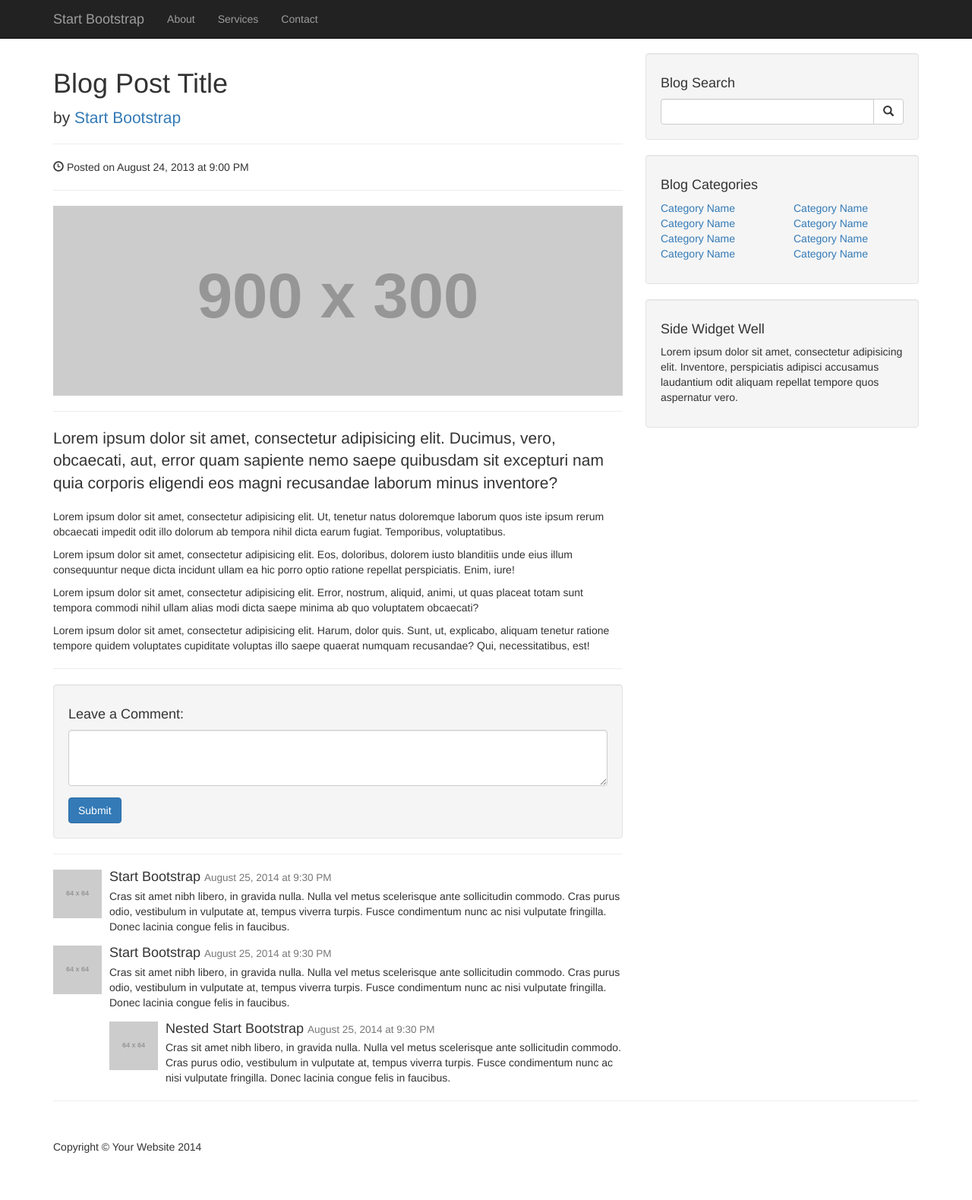
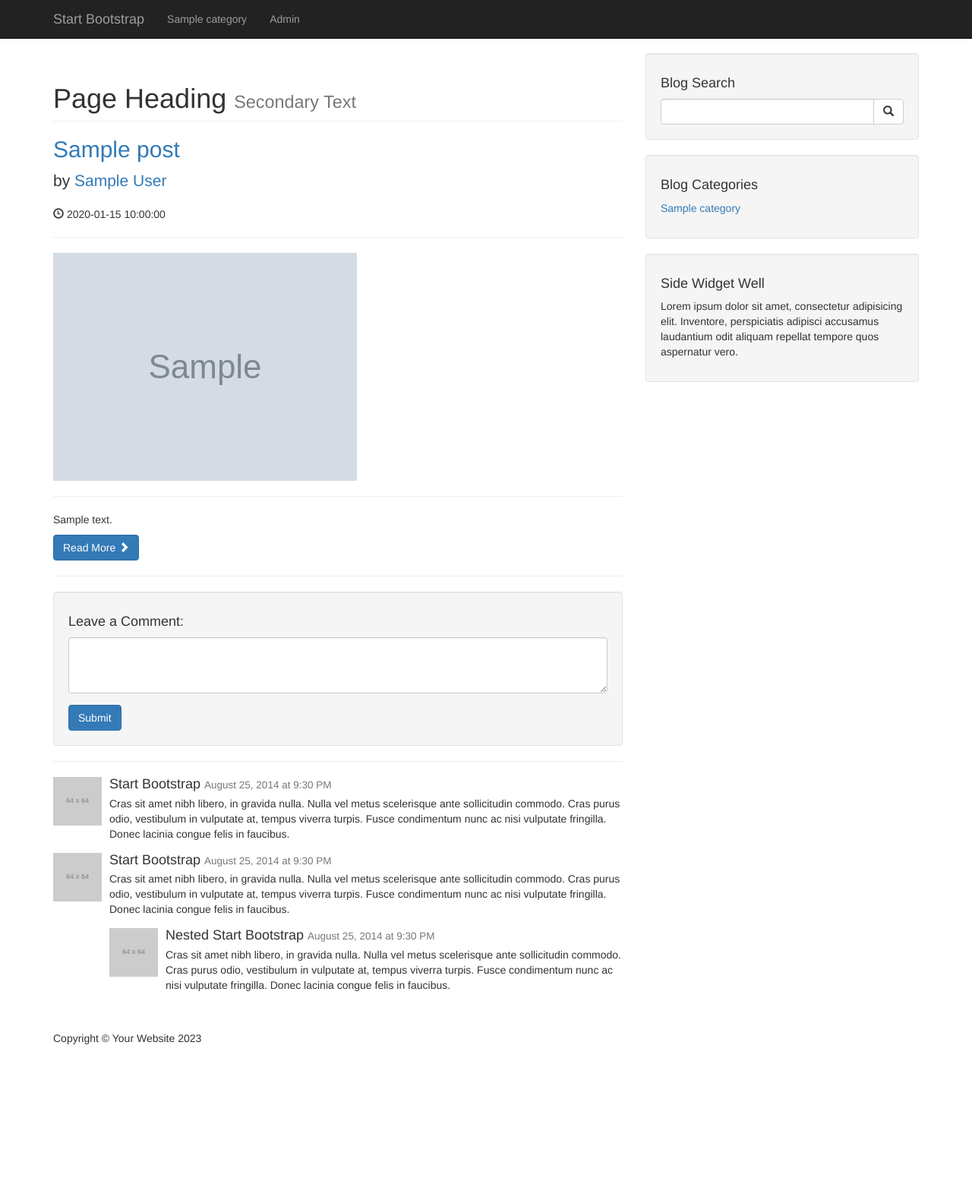
Before and after one commit to Albinaaaaa/cms-blogging-system-project, a PHP site: page /post.php?p-id=1 in a window 1280 px wide. Shown: the whole page at 76% size. After the commit the page ends 1375 px from the top, so only its background shows below. Run offline with PHP 8.4, Linux system fonts and the light colour scheme; tables that the repository leaves empty or names only in its code hold one stand-in row (values such as "Sample post"); grey boxes marked "Sample" are stand-in pictures; grey boxes labelled with a size stand in for pictures from a placeholder-image service; some libraries are stand-ins or nearby versions.

Commit message:
add individual post page and link

```diff
--- a/admin/includes/edit_post.php
+++ b/admin/includes/edit_post.php
@@ -1,4 +1,5 @@
 <?php
+ob_start();
 
 if (isset($_GET['p-id'])) {
 	$thePostId = $_GET['p-id'];
@@ -60,6 +61,7 @@ if (isset($_POST['update-post'])) {
 	if (!$updatePostQuery) {
 		die("Query failed");
 	}
+	header("Location: posts.php");
 }
 ?>
 
@@ -101,7 +103,7 @@ if (isset($_POST['update-post'])) {
 
 	<div class="form-group">
 		<label for="post-image">Post image</label>
-		<img src="<?php echo $postImage; ?>" alt="Background image">
+		<img style="max-width: 150px;" src="<?php echo $postImage; ?>" alt="Background image">
 		<input type="file" name="post-image" id="post-image">
 	</div>
 
--- a/index.php
+++ b/index.php
@@ -22,6 +22,7 @@ include "includes/header.php";
                 $selectAllPostsQuery = $mysql->query($query);
 
                 while ($row = $selectAllPostsQuery->fetch_assoc()) {
+                    $postId = $row['post_id'];
                     $postTitle = $row['post_title'];
                     $postTags = $row['post_tags'];
                     $postStatus = $row['post_status'];
@@ -39,7 +40,7 @@ include "includes/header.php";
 
                     <!-- First Blog Post -->
                     <h2>
-                        <a href="#"><?php echo $postTitle; ?></a>
+                        <a href="post.php?p-id=<?php echo $postId; ?>"><?php echo $postTitle; ?></a>
                     </h2>
                     <p class="lead">
                         by <a href="index.php"><?php echo $postAuthor; ?></a>
--- a/post.php
+++ b/post.php
@@ -1,103 +1,72 @@
-<!DOCTYPE html>
-<html lang="en">
-
-<head>
-
-    <meta charset="utf-8">
-    <meta http-equiv="X-UA-Compatible" content="IE=edge">
-    <meta name="viewport" content="width=device-width, initial-scale=1">
-    <meta name="description" content="">
-    <meta name="author" content="">
-
-    <title>Blog Post - Start Bootstrap Template</title>
-
-    <!-- Bootstrap Core CSS -->
-    <link href="css/bootstrap.min.css" rel="stylesheet">
-
-    <!-- Custom CSS -->
-    <link href="css/blog-post.css" rel="stylesheet">
-
-    <!-- HTML5 Shim and Respond.js IE8 support of HTML5 elements and media queries -->
-    <!-- WARNING: Respond.js doesn't work if you view the page via file:// -->
-    <!--[if lt IE 9]>
-        <script src="https://oss.maxcdn.com/libs/html5shiv/3.7.0/html5shiv.js"></script>
-        <script src="https://oss.maxcdn.com/libs/respond.js/1.4.2/respond.min.js"></script>
-    <![endif]-->
-
-</head>
+<?php
+include "includes/db.php";
+include "includes/header.php";
+?>
 
 <body>
 
     <!-- Navigation -->
-    <nav class="navbar navbar-inverse navbar-fixed-top" role="navigation">
-        <div class="container">
-            <!-- Brand and toggle get grouped for better mobile display -->
-            <div class="navbar-header">
-                <button type="button" class="navbar-toggle" data-toggle="collapse" data-target="#bs-example-navbar-collapse-1">
-                    <span class="sr-only">Toggle navigation</span>
-                    <span class="icon-bar"></span>
-                    <span class="icon-bar"></span>
-                    <span class="icon-bar"></span>
-                </button>
-                <a class="navbar-brand" href="#">Start Bootstrap</a>
-            </div>
-            <!-- Collect the nav links, forms, and other content for toggling -->
-            <div class="collapse navbar-collapse" id="bs-example-navbar-collapse-1">
-                <ul class="nav navbar-nav">
-                    <li>
-                        <a href="#">About</a>
-                    </li>
-                    <li>
-                        <a href="#">Services</a>
-                    </li>
-                    <li>
-                        <a href="#">Contact</a>
-                    </li>
-                </ul>
-            </div>
-            <!-- /.navbar-collapse -->
-        </div>
-        <!-- /.container -->
-    </nav>
+    <?php
+    include "includes/navigation.php";
+    ?>
 
     <!-- Page Content -->
-    <div class="container">
+    <main class="container">
 
         <div class="row">
 
-            <!-- Blog Post Content Column -->
-            <div class="col-lg-8">
+            <!-- Blog Entries Column -->
+            <div class="col-md-8">
 
-                <!-- Blog Post -->
 
-                <!-- Title -->
-                <h1>Blog Post Title</h1>
+                <body>
+                    <?php
 
-                <!-- Author -->
+                    if (isset($_GET['p-id'])) {
+                        $thePostId = $_GET['p-id'];
+                    }
+
+                    $query = "SELECT * FROM posts WHERE post_id = $thePostId";
+                    $selectAllPostsQuery = $mysql->query($query);
+
+                    while ($row = $selectAllPostsQuery->fetch_assoc()) {
+                        $postTitle = $row['post_title'];
+                        $postTags = $row['post_tags'];
+                        $postStatus = $row['post_status'];
+                        $postAuthor = $row['post_author'];
+                        $postDate = $row['post_date'];
+                        $postImage = $row['post_image'];
+                        $postContent = $row['post_content'];
+                    ?>
+
+                        <h1 class="page-header">
+                            Page Heading
+                            <small>Secondary Text</small>
+                        </h1>
+
+                        <!-- First Blog Post -->
+                        <h2>
+                            <a href="#"><?php echo $postTitle; ?></a>
+                        </h2>
                         <p class="lead">
-                    by <a href="#">Start Bootstrap</a>
+                            by <a href="index.php"><?php echo $postAuthor; ?></a>
                         </p>
+                        <p><span class="glyphicon glyphicon-time"></span> <?php echo $postDate; ?></p>
+                        <hr>
+                        <img class="img-responsive" src="<?php if (str_contains($postImage, 'http')) {
+                                                                echo $postImage;
+                                                            } else {
+                                                                echo 'images/' . $postImage;
+                                                            } ?>" alt="Background image">
+                        <hr>
+                        <p><?php echo $postContent; ?></p>
+                        <a class="btn btn-primary" href="#">Read More <span class="glyphicon glyphicon-chevron-right"></span></a>
 
                         <hr>
 
-                <!-- Date/Time -->
-                <p><span class="glyphicon glyphicon-time"></span> Posted on August 24, 2013 at 9:00 PM</p>
-
-                <hr>
-
-                <!-- Preview Image -->
-                <img class="img-responsive" src="http://placehold.it/900x300" alt="">
-
-                <hr>
-
-                <!-- Post Content -->
-                <p class="lead">Lorem ipsum dolor sit amet, consectetur adipisicing elit. Ducimus, vero, obcaecati, aut, error quam sapiente nemo saepe quibusdam sit excepturi nam quia corporis eligendi eos magni recusandae laborum minus inventore?</p>
-                <p>Lorem ipsum dolor sit amet, consectetur adipisicing elit. Ut, tenetur natus doloremque laborum quos iste ipsum rerum obcaecati impedit odit illo dolorum ab tempora nihil dicta earum fugiat. Temporibus, voluptatibus.</p>
-                <p>Lorem ipsum dolor sit amet, consectetur adipisicing elit. Eos, doloribus, dolorem iusto blanditiis unde eius illum consequuntur neque dicta incidunt ullam ea hic porro optio ratione repellat perspiciatis. Enim, iure!</p>
-                <p>Lorem ipsum dolor sit amet, consectetur adipisicing elit. Error, nostrum, aliquid, animi, ut quas placeat totam sunt tempora commodi nihil ullam alias modi dicta saepe minima ab quo voluptatem obcaecati?</p>
-                <p>Lorem ipsum dolor sit amet, consectetur adipisicing elit. Harum, dolor quis. Sunt, ut, explicabo, aliquam tenetur ratione tempore quidem voluptates cupiditate voluptas illo saepe quaerat numquam recusandae? Qui, necessitatibus, est!</p>
-
-                <hr>
+                    <?php
+                    }
+                    ?>
 
                     <!-- Blog Comments -->
 
@@ -155,81 +124,24 @@
                         </div>
                     </div>
 
+
+
             </div>
 
             <!-- Blog Sidebar Widgets Column -->
-            <div class="col-md-4">
-
-                <!-- Blog Search Well -->
-                <div class="well">
-                    <h4>Blog Search</h4>
-                    <div class="input-group">
-                        <input type="text" class="form-control">
-                        <span class="input-group-btn">
-                            <button class="btn btn-default" type="button">
-                                <span class="glyphicon glyphicon-search"></span>
-                        </button>
-                        </span>
-                    </div>
-                    <!-- /.input-group -->
-                </div>
-
-                <!-- Blog Categories Well -->
-                <div class="well">
-                    <h4>Blog Categories</h4>
-                    <div class="row">
-                        <div class="col-lg-6">
-                            <ul class="list-unstyled">
-                                <li><a href="#">Category Name</a>
-                                </li>
-                                <li><a href="#">Category Name</a>
-                                </li>
-                                <li><a href="#">Category Name</a>
-                                </li>
-                                <li><a href="#">Category Name</a>
-                                </li>
-                            </ul>
-                        </div>
-                        <div class="col-lg-6">
-                            <ul class="list-unstyled">
-                                <li><a href="#">Category Name</a>
-                                </li>
-                                <li><a href="#">Category Name</a>
-                                </li>
-                                <li><a href="#">Category Name</a>
-                                </li>
-                                <li><a href="#">Category Name</a>
-                                </li>
-                            </ul>
-                        </div>
-                    </div>
-                    <!-- /.row -->
-                </div>
-
-                <!-- Side Widget Well -->
-                <div class="well">
-                    <h4>Side Widget Well</h4>
-                    <p>Lorem ipsum dolor sit amet, consectetur adipisicing elit. Inventore, perspiciatis adipisci accusamus laudantium odit aliquam repellat tempore quos aspernatur vero.</p>
-                </div>
-
-            </div>
+            <?php
+            include "includes/sidebar.php";
+            ?>
 
         </div>
         <!-- /.row -->
 
-        <hr>
+        <!-- Footer -->
 
-        <!-- Footer -->
-        <footer>
-            <div class="row">
-                <div class="col-lg-12">
-                    <p>Copyright &copy; Your Website 2014</p>
-                </div>
-            </div>
-            <!-- /.row -->
-        </footer>
-
-    </div>
+        <?php
+        include "includes/footer.php";
+        ?>
+    </main>
     <!-- /.container -->
 
     <!-- jQuery -->
```
Also changed, not shown: draft.php (added, +55 -0 lines), images/jQuery.png (added). Lines whose indentation alone changed are shown as unchanged.
